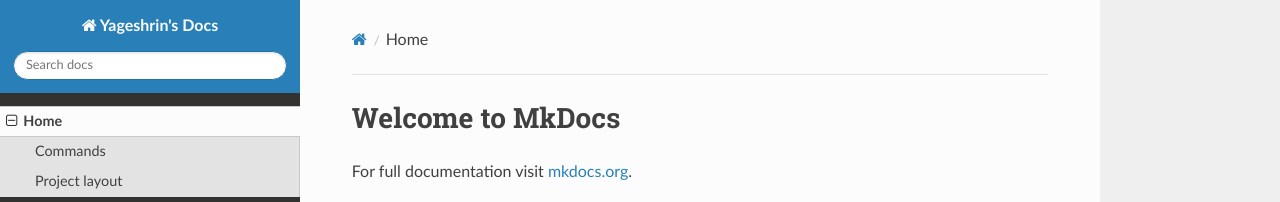
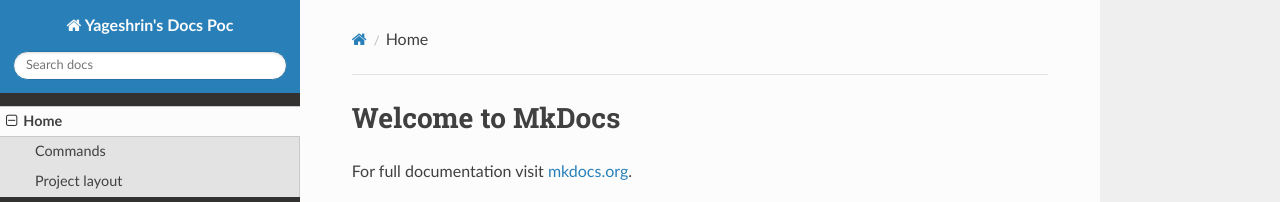
Before and after one commit to AscensionZA/documentation-poc, an MkDocs documentation site: the page built from docs/index.md, in a window 1280 px wide. Shown: the top 202 px of the page. Built offline with MkDocs 1.6.1, drawn with Linux system fonts in a browser that asks for light colours; nearby versions of some CDN libraries.

Commit message:
changed site name

```diff
--- a/mkdocs.yml
+++ b/mkdocs.yml
@@ -1,4 +1,4 @@
-site_name: Yageshrin's Docs
+site_name: Yageshrin's Docs Poc
 nav:
   - Home: index.md
   - About: about.md
```
